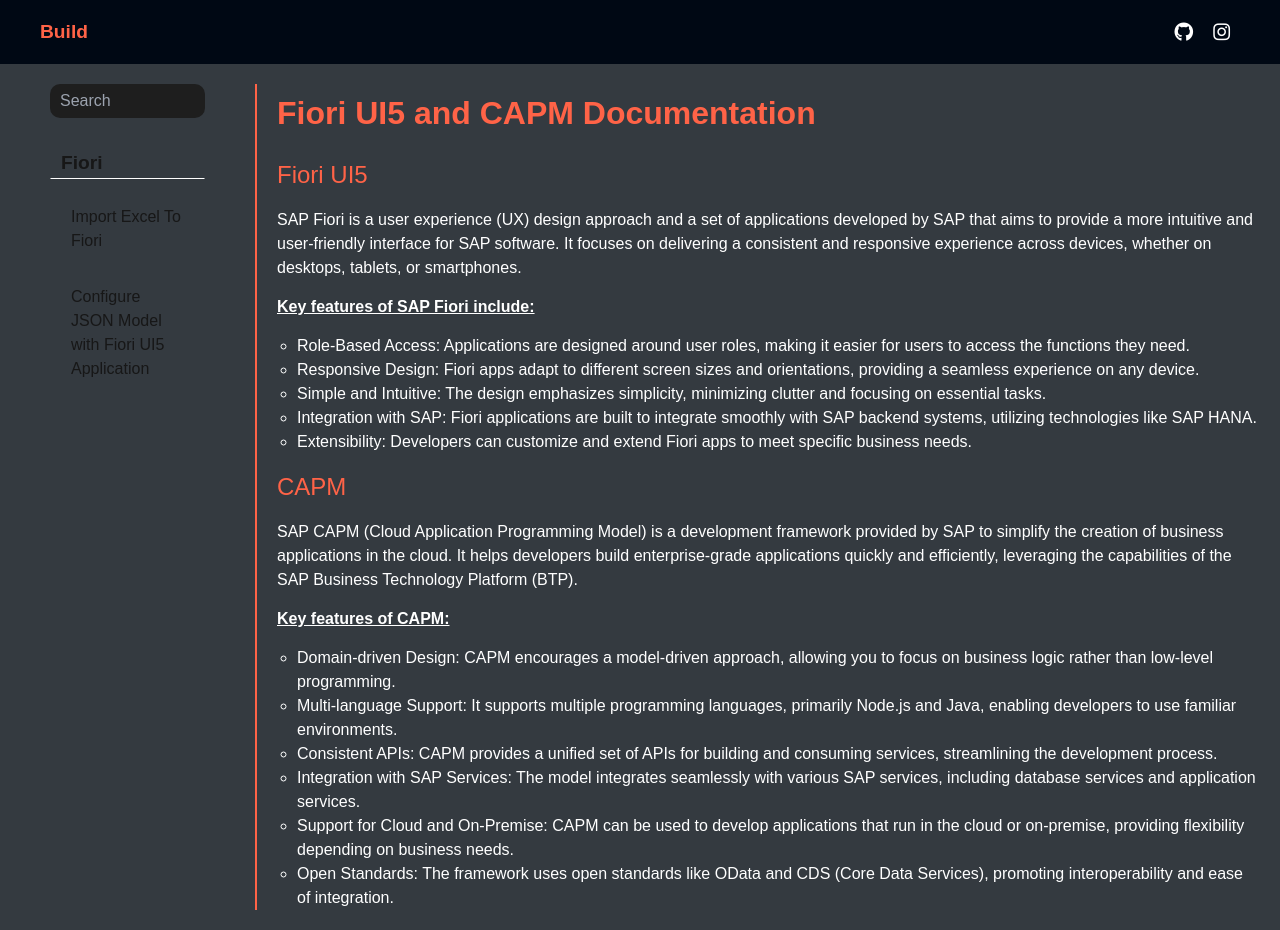
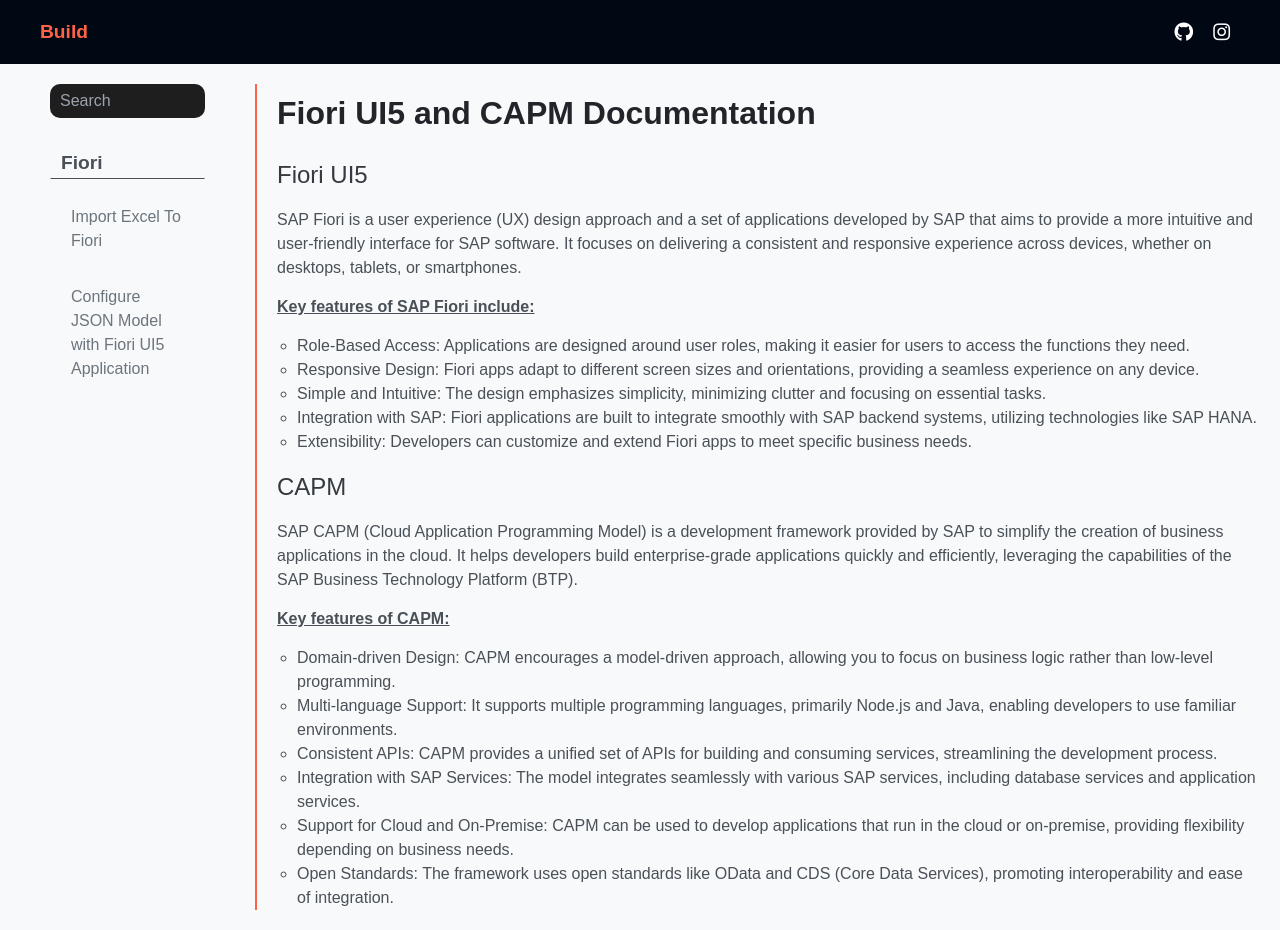
Before and after one commit to Himanshu212223/SAP-Blogs, a Next.js app: page / in a window 1280 px wide. Built offline with nearby package versions, Linux system fonts and the light colour scheme.

Commit message:
changed theme

```diff
--- a/src/ComponentCss/SideBar.css
+++ b/src/ComponentCss/SideBar.css
@@ -6,11 +6,15 @@
     padding: 0 10px;
     cursor: pointer;
     transition: all 0.2s ease-in-out;
-    border-bottom: 1px solid white;
+    /* border-bottom: 1px solid white; */
+    color: #495057;
+    border-bottom: 1px solid #495057;
 }
 .fiori-container:hover .fiori{
-    color: tomato;
-    border-bottom: 1px solid tomato;
+    /* color: tomato;
+    border-bottom: 1px solid tomato; */
+    color: black;
+    border-bottom: 1px solid black;
 }
 .fiori-items-hidden{
     display: none;
@@ -23,13 +27,12 @@
 .search{
     background-color: rgb(30, 30, 30);
     padding: 5px 10px;
-    border: none;
     outline: none;
     margin-bottom: 20px;
-    border-radius: 10px;
     width: 100%;
     color: white;
-    /* border-bottom: 1px solid white; */
+    border: none;
+    border-radius: 10px;
 }
 .side-bar-item{
     margin: 5px 10px;
@@ -39,11 +42,14 @@
     padding: 10px 10px;
     border-radius: 10px;
     cursor: pointer;
+    color: #6c757d;
     transition: all 0.2s ease-in-out;
 }
 .side-bar-item:hover{
-    color: tomato;
-    border: 1px solid tomato;
+    /* color: tomato;
+    border: 1px solid tomato; */
+    color: black;
+    border: 1px solid black;
     transition: all 0.2s ease-in-out;
 }
 .sideBar{
--- a/src/app/Blogs/ConnectToJsonModel/page.js
+++ b/src/app/Blogs/ConnectToJsonModel/page.js
@@ -2,6 +2,7 @@
 import { Prism as SyntaxHighlighter } from 'react-syntax-highlighter';
 import { atomDark } from 'react-syntax-highlighter/dist/esm/styles/prism';
 import Image from "next/image";
+import '@/app/page.css';
 
 const sample1 = () => {
     return (
--- a/src/app/Blogs/ImportExcelToFiori/page.js
+++ b/src/app/Blogs/ImportExcelToFiori/page.js
@@ -3,6 +3,7 @@
 import { atomDark } from 'react-syntax-highlighter/dist/esm/styles/prism';
 import Image from "next/image";
 import Link from "next/link";
+import '@/app/page.css';
 
 const importExcelToFiori = () => {
     return (
--- a/src/app/globals.css
+++ b/src/app/globals.css
@@ -7,7 +7,7 @@
   --foreground: #171717;
   /* --custombg : #212529; */
   /* --custombg : #424a52; */
-  --custombg : #343a40;
+  --custombg : #f8f9fa;
 }
 
 @media (prefers-color-scheme: dark) {
@@ -76,7 +76,7 @@
 }
 
 .headline{
-  color: white;
+  color: #212529;
   font-size: 2rem;
   padding: 5px 0px;
   font-weight: bold;
--- a/src/app/page.css
+++ b/src/app/page.css
@@ -3,15 +3,24 @@
 }
 .content-p{
     margin: 15px 0px;
-    color: white;
+    color: #495057;
 }
 .headline{
-    color: tomato;
+    color: #212529;
     font-size: 2rem;
+}
+.heading{
+    color: #343a40;
+}
+.list{
+    color: #343a40;
+}
+.paragraph{
+    color: #343a40;
 }
 .sub-headline{
     margin: 15px 0px;
-    color: tomato;
+    color: #343a40;
     font-size: 1.5rem;
 }
 .underline{
@@ -22,5 +31,5 @@
 }
 .ul li{
     margin-left: 20px;
-    color: white;
+    color: #495057;
 }
```
